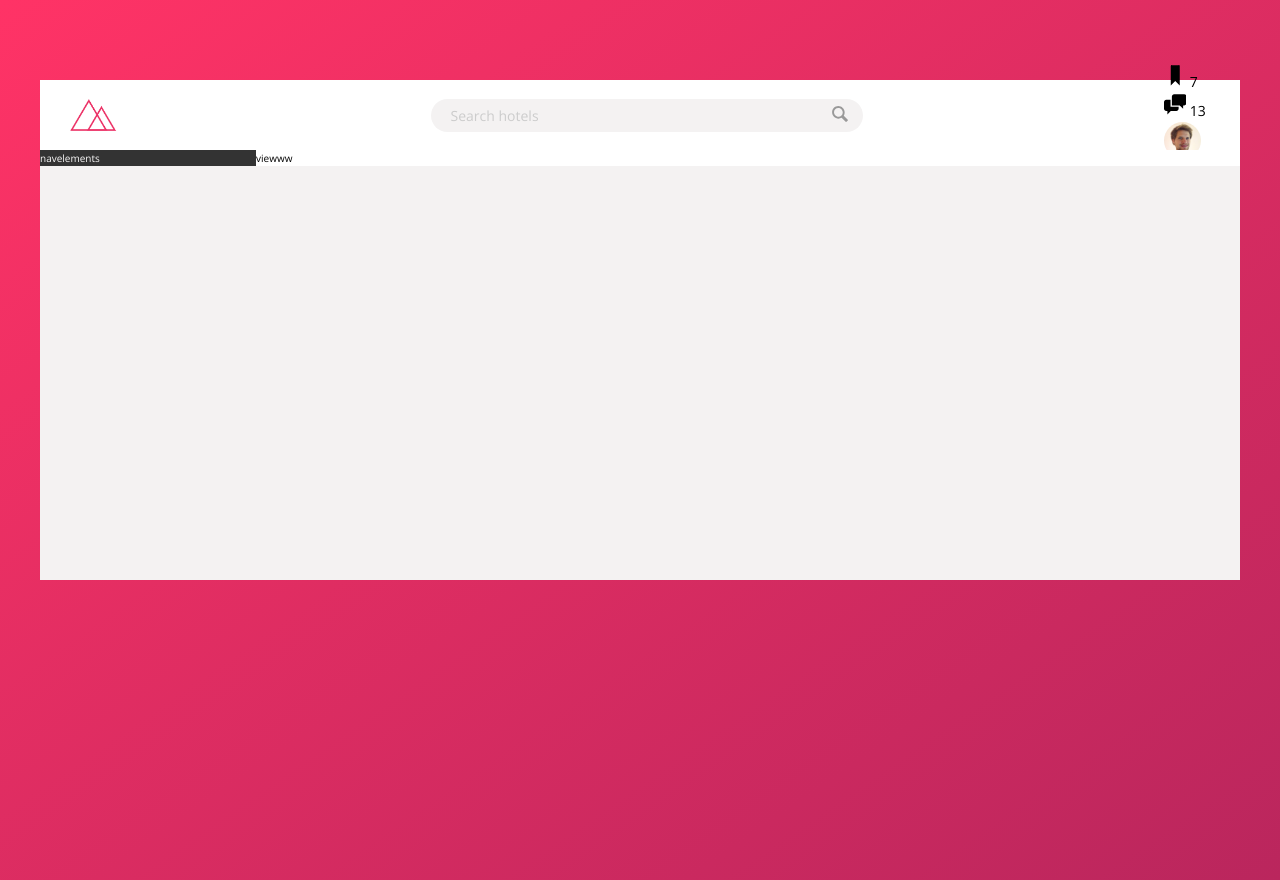
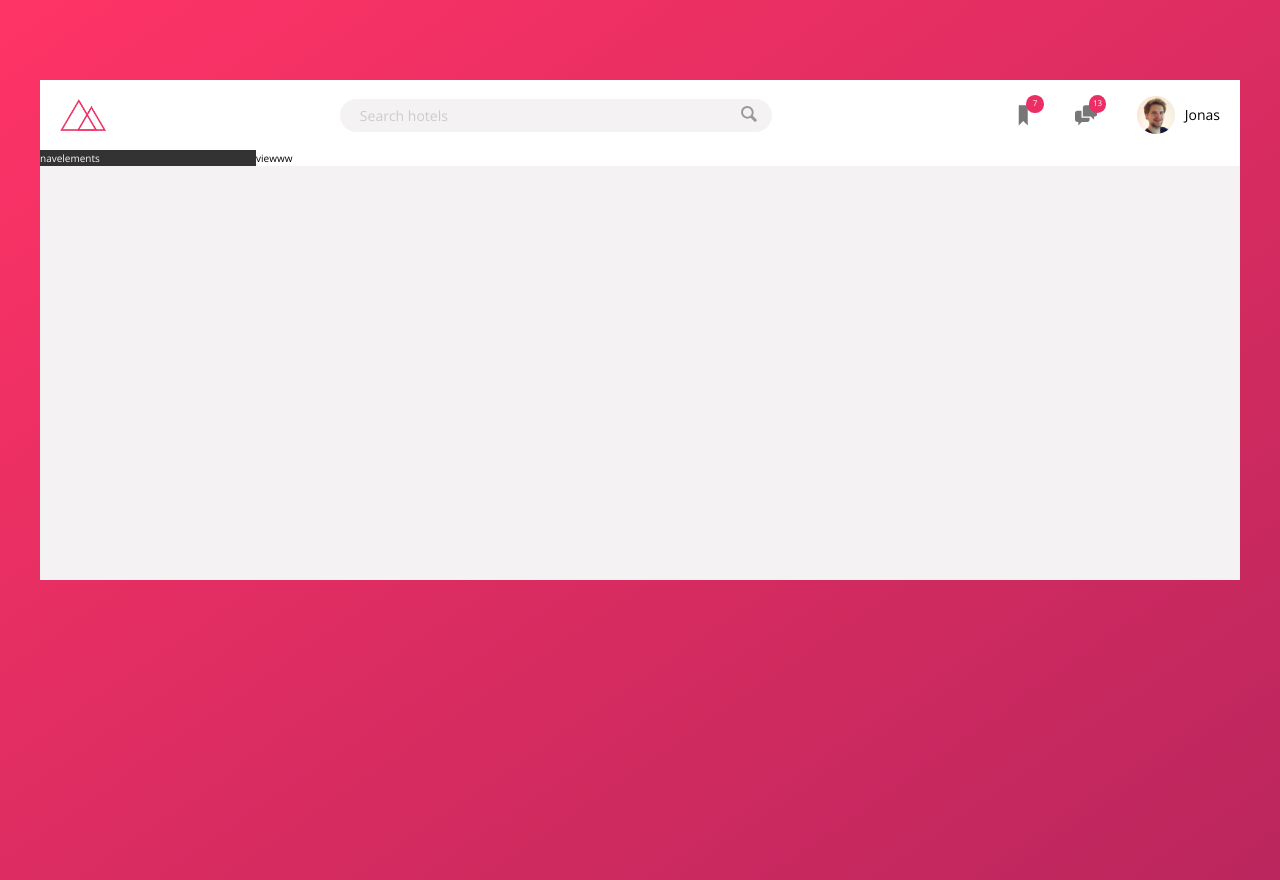
Before and after one commit to amina-rahal/Trillo, a website: page index.html in a window 1280 px wide. Drawn offline with nearby package versions, Linux system fonts and the light colour scheme.

Commit message:
styled nav items

```diff
--- a/sass/_components.scss
+++ b/sass/_components.scss
@@ -1,7 +1,7 @@
 //Logo
 .logo {
     height: 3.25rem;
-    margin-left: 3rem;
+    margin-left: 2rem;
 }
 
 //search box
@@ -62,29 +62,51 @@
 
 //user
 .user-nav {
-    &__item-box {
+    display: flex;
+    align-items: center;
+    align-self: stretch;
 
+    & > * {
+        padding: 0 2rem;
+        cursor: pointer;
+        height: 100%;
+        display: flex;
+        align-items: center;
+    }
+
+    & > *:hover {
+        background-color: var(--color-Grey-light-2);
+    }
+
+    &__icon-box {
+        position: relative;
     }
 
     &__icon {
         height: 2.25rem;
         width: 2.25rem;
+        fill: var(--color-Grey-dark-2);
     }
 
     &__notification {
+        font-size: .8rem;
+        height: 1.75rem;
+        width: 1.75rem;
+        border-radius: 50%;
+        background-color: var(--color-Primary);
+        color: white;
+        position: absolute;
+        top: 1.5rem;
+        right: 1.1rem;
 
-    }
-
-    &__user {
-
+        display: flex;
+        justify-content: center;
+        align-items: center;
     }
 
     &__user-photo {
         height: 3.75rem;
         border-radius: 50%;
-    }
-
-    &__user-name {
-
+        margin-right: 1rem;
     }
 }
```
Also changed, not shown: css/style.css.
